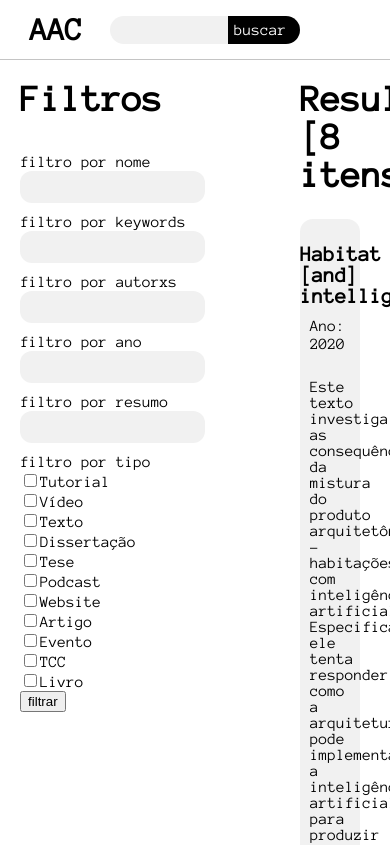
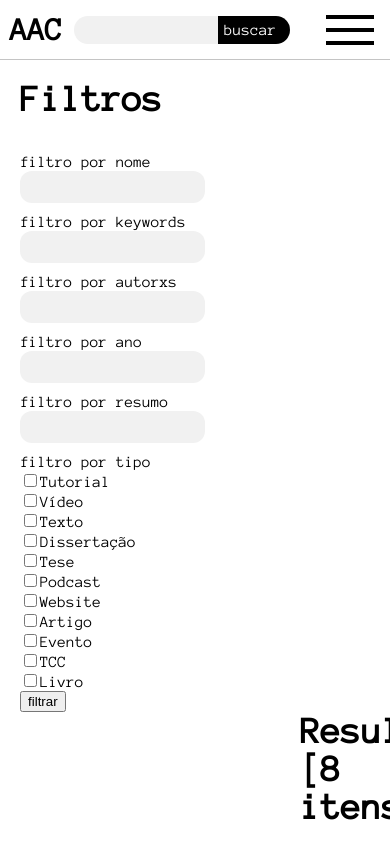
Before and after one commit to daversd/aac, a React (Vite) app: page / in a window 390 px wide. Shown: the top 845 px of the page. Built offline with nearby package versions, Linux system fonts and the light colour scheme.

Commit message:
nav bar responsiva com menu

```diff
--- a/src/components/filter-panel-fc/filter-panel-fc.module.scss
+++ b/src/components/filter-panel-fc/filter-panel-fc.module.scss
@@ -1,5 +1,5 @@
 .container {
-    position: absolute;
+    // position: absolute;
     width: 300px;
     padding-left: 20px;
 }
--- a/src/components/nav-bar-fc/nav-bar-fc.tsx
+++ b/src/components/nav-bar-fc/nav-bar-fc.tsx
@@ -1,4 +1,4 @@
-import { FC } from 'react';
+import { FC, useState } from 'react';
 import { Link } from 'react-router-dom';
 
 import style from '../../style-sheets/main-style.module.scss';
@@ -9,11 +9,37 @@ export const NavBarFC: FC = () => {
     <div className={style.navContainer}>
       <div className={style.navTitleContainer}><div className={style.navTitle}>AAC</div></div>
       <SearchBarFC />
-      <div className={style.navLi}>
-          <Link className={style.navLinkText} to='/'>pesquise</Link>
-          <Link className={style.navLinkText} to='/sobre'>sobre</Link>
-          <Link className={style.navLinkText} to='/colabore'>colabore</Link>
-      </div>
+      <NavBarLinks />
+      <NavBarMenu />
     </div>
   </nav>
 };
+
+const NavBarLinks: FC = () => {
+  return <div className={style.navLi}>
+    <Link className={style.navLinkText} to='/'>pesquise</Link>
+    <Link className={style.navLinkText} to='/sobre'>sobre</Link>
+    <Link className={style.navLinkText} to='/colabore'>colabore</Link>
+  </div>
+}
+
+const NavBarMenu: FC = () => {
+  const [isOpen, setIsOpen] = useState<boolean>(false);
+  return <>
+    <div className={style.navMenuButtonContainer}>
+      <div className={style.navMenuButton} onClick={() => setIsOpen(!isOpen)}>
+        <div className={style.navMenuButtonLine}></div>
+        <div className={style.navMenuButtonLine}></div>
+        <div className={style.navMenuButtonLine}></div>
+      </div>
+    </div>
+    {isOpen && <div>
+      <div className={style.navMenuBlocker} onClick={() => setIsOpen(!isOpen)}></div>
+      <div className={style.navMenuContainer}>
+        <Link className={style.navMenuLink} to='/'>pesquise</Link>
+        <Link className={style.navMenuLink} to='/sobre'>sobre</Link>
+        <Link className={style.navMenuLink} to='/colabore'>colabore</Link>
+      </div>
+    </div>}
+  </>
+}
--- a/src/style-sheets/main-style.module.scss
+++ b/src/style-sheets/main-style.module.scss
@@ -31,10 +31,10 @@ $font-default: 'Anonymous Pro', monospace;
 }
 
 // nav bar
-$nav-height-regular: 80px;
+$nav-height-default: 80px;
 $nav-height-small: 60px;
-$nav-title-width-regular: 160px;
-$nav-title-width-small: 80px;
+$nav-title-width-regular: 96px;
+$nav-title-width-small: 64px;
 $nav-links-width-regular: 400px;
 $nav-links-button-width: 60px;
 $nav-search-bar-height-default: 42px;
@@ -44,7 +44,7 @@ $nav-search-button-width-small: 72px;
 
 .navContainer {
     width: 100%;
-    height: $nav-height-regular;
+    height: $nav-height-default;
     background-color: $clr-background;
     border-bottom: 1px $clr-bkg-medium solid;
 
@@ -61,6 +61,7 @@ $nav-search-button-width-small: 72px;
 
     @include respond(small) {
         width: $nav-title-width-small;
+        margin-left: $mar-small;
     }
 }
 
@@ -85,7 +86,7 @@ $nav-search-button-width-small: 72px;
     @include respond(large) {
         display: flex;
         float: right;
-        height: $nav-height-regular;
+        height: $nav-height-default;
         width: $nav-links-width-regular;
         padding-right: 0px;
     }
@@ -109,22 +110,117 @@ $nav-search-button-width-small: 72px;
     cursor: pointer;
 }
 
+.navMenuButtonContainer {
+    display: none;
+
+    @include respond(medium) {
+        display: flex;
+        float: right;
+        width: $nav-links-button-width;
+        height: $nav-height-default;
+        justify-content: center;
+        align-items: center;
+        margin-right: $mar-default;
+    }
+
+    @include respond(small) {
+        height: $nav-height-small;
+        margin-right: $mar-small;
+    }
+}
+
+.navMenuButton {
+    display: flex;
+    flex-direction: column;
+    vertical-align: middle;
+    justify-content: space-between;
+    width: 80%;
+    height: 50%;
+    margin: 10% 0;
+}
+
+.navMenuButton:hover {
+    cursor: pointer;
+}
+
+.navMenuButtonLine {
+    background-color: black;
+    position: relative;
+    width: 100%;
+    height: 5px;
+
+    @include respond(small) {
+        height: 4px;
+    }
+}
+
+.navMenuContainer {
+    display: none;
+
+    @include respond(medium) {
+        position: absolute;
+        display: flex;
+        flex-direction: column;
+        top: $nav-height-default;
+        right: 0px;
+        margin-right: $mar-default;
+        background-color: white;
+        padding: $pad-small $pad-default;
+        // box-shadow: 0px 6px 6px #e2e2e2;
+    }
+
+    @include respond(small) {
+        top: $nav-height-small;
+    }
+}
+
+.navMenuLink {
+    font-family: $font-default;
+    font-size: 22pt;
+    text-align: right;
+    color: $clr-text-primary;
+    text-decoration: none;
+    position: relative;
+    display: inline-block;
+    padding-top: $pad-small;
+    top: 35%;
+}
+
+.navMenuLink:hover {
+    cursor: pointer;
+    text-decoration: underline;
+    font-weight: bold;
+}
+
+.navMenuBlocker {
+    position: absolute;
+    background-color: rgba(0, 0, 0, .05);
+    backdrop-filter: blur(8px);
+    width: 100vw;
+    height: 100vh;
+    top: $nav-height-default;
+    left: 0;
+
+    @include respond(small) {
+        top: $nav-height-small;
+    }
+}
+
 // search bar
 .searchBarContainer {
     position: relative;
     height: 100%;
     top: 0px;
     display: inline-block;
-    width: calc(100vw - ($nav-title-width-regular + $nav-links-button-width + $pad-default + $pad-default));
+    width: calc(100vw - ($nav-title-width-regular + $nav-links-button-width + $pad-default + $pad-default + $pad-default));
 
     @include respond(large) {
         width: calc(100vw - ($nav-title-width-regular + $nav-links-width-regular + $pad-default + $pad-default));
     }
 
     @include respond(small) {
-        width: calc(100vw - ($nav-title-width-small + $nav-links-button-width + $pad-default + $pad-default));
+        width: calc(100vw - ($nav-title-width-small + $nav-links-button-width + $pad-small + $pad-small + $pad-default));
     }
-
 }
 
 .searchBarInput {
--- a/src/style-sheets/mixins.module.scss
+++ b/src/style-sheets/mixins.module.scss
@@ -5,7 +5,7 @@
         }
     }
     @if $breakpoint == medium {
-        @media only screen and (max-width: 900px) {
+        @media only screen and (max-width: 1200px) {
             @content;
         }
     }
```
